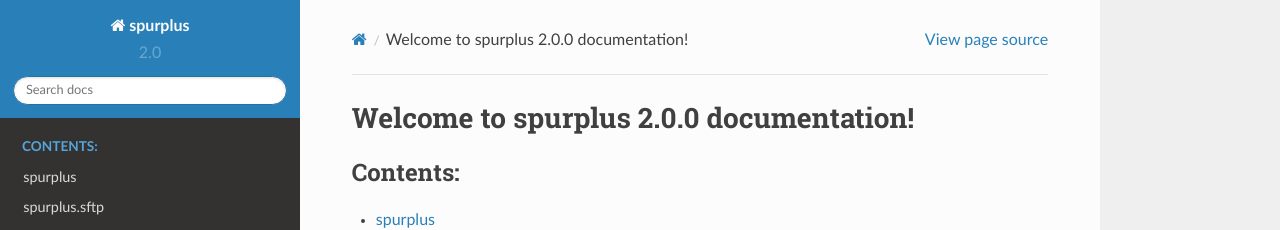
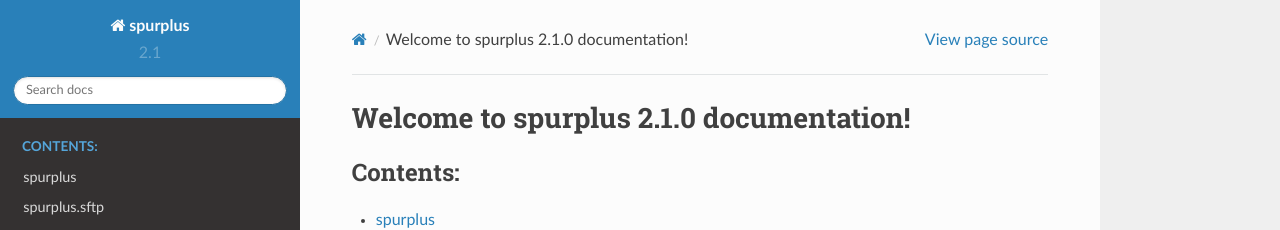
Before and after one commit to Parquery/spurplus, a Sphinx documentation site: the page built from docs/index.rst, in a window 1280 px wide. Shown: the top 230 px of the page. Built offline with Sphinx 7.4.7 and the Read the Docs theme 2.0.0, drawn with Linux system fonts in a browser that asks for light colours.

Commit message:
bumped a minor version (#36)

```diff
--- a/CHANGELOG.rst
+++ b/CHANGELOG.rst
@@ -1,3 +1,7 @@
+2.1.0
+=====
+* Added ``whoami`` to ``spurplus.SshShell``
+
 2.0.0
 =====
 * Removed all functions from ``spurplus.sftp`` that ``spurplus`` does not use
--- a/docs/conf.py
+++ b/docs/conf.py
@@ -25,9 +25,9 @@ author = 'Marko Ristin'
 
 
 # The short X.Y version
-version = '2.0'
+version = '2.1'
 # The full version, including alpha/beta/rc tags
-release = '2.0.0'
+release = '2.1.0'
 
 
 # -- General configuration ---------------------------------------------------
--- a/setup.py
+++ b/setup.py
@@ -17,7 +17,7 @@ with open(os.path.join(here, 'README.rst'), encoding='utf-8') as fid:
 
 setup(
     name='spurplus',
-    version='2.0.0',
+    version='2.1.0',
     description='Manage remote machines and file operations over SSH.',
     long_description=long_description,
     url='http://github.com/Parquery/spurplus',
```
